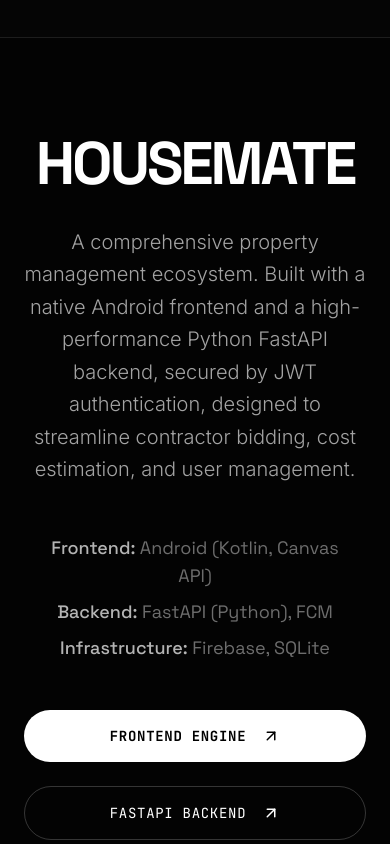
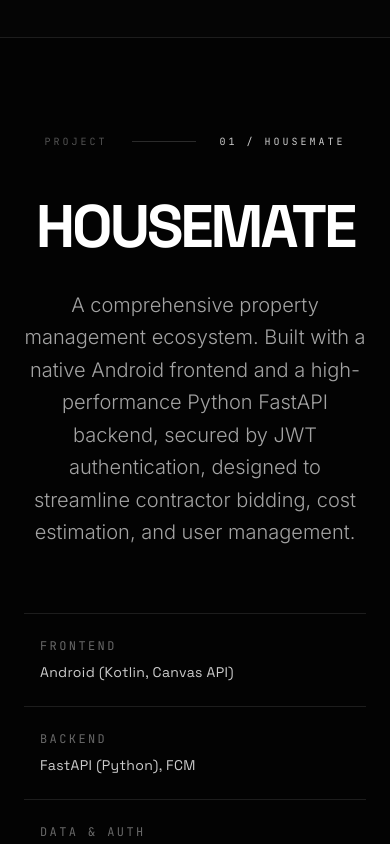
Before and after one commit to Rao-automates/Portfolio, a Next.js app: page / in a window 390 px wide. Shown: the part 5500-6344 px from the top of the page. Built offline with nearby package versions, Linux system fonts and the light colour scheme.

Commit message:
UI: Restored labels with an ultra-premium architectural blueprint aesthetic

```diff
--- a/components/HouseMateCaseStudy.jsx
+++ b/components/HouseMateCaseStudy.jsx
@@ -40,7 +40,12 @@ export function HouseMateCaseStudy() {
          No scroll-jacking, perfectly smooth.
       */}
       <div className="px-6 md:px-12 max-w-[100rem] mx-auto mb-16 md:mb-32 flex flex-col items-center">
-         {/* No label, just massive typography */}
+         {/* Architectural Blueprint Label */}
+         <div className="flex items-center gap-6 mb-12 w-full justify-center opacity-80">
+           <span className="text-[10px] md:text-xs font-mono uppercase tracking-[0.3em] text-white/40">Project</span>
+           <div className="w-16 h-[1px] bg-white/20" />
+           <span className="text-[10px] md:text-xs font-mono uppercase tracking-[0.3em] text-white">01 / HouseMate</span>
+         </div>
          <h2 className="text-6xl sm:text-8xl md:text-[8rem] lg:text-[10rem] font-display font-black uppercase text-white leading-none tracking-tighter text-center">
            HouseMate
          </h2>
@@ -48,17 +53,18 @@ export function HouseMateCaseStudy() {
            A comprehensive property management ecosystem. Built with a native Android frontend and a high-performance Python FastAPI backend, secured by JWT authentication, designed to streamline contractor bidding, cost estimation, and user management.
          </p>
 
-         {/* Brutalist Typographic Tech Stack */}
-         <div className="flex flex-col items-center gap-2 mt-12 opacity-70 text-center px-4">
-            <span className="text-white/60 font-display text-lg md:text-xl">
-              <span className="text-white font-medium">Frontend:</span> Android (Kotlin, Canvas API)
-            </span>
-            <span className="text-white/60 font-display text-lg md:text-xl">
-              <span className="text-white font-medium">Backend:</span> FastAPI (Python), FCM
-            </span>
-            <span className="text-white/60 font-display text-lg md:text-xl">
-              <span className="text-white font-medium">Infrastructure:</span> Firebase, SQLite
-            </span>
+         {/* Technical Specification Sheet (Premium Tech Stack) */}
+         <div className="w-full max-w-4xl mt-16 flex flex-col border-t border-white/10">
+            {[
+              { label: "Frontend", value: "Android (Kotlin, Canvas API)" },
+              { label: "Backend", value: "FastAPI (Python), FCM" },
+              { label: "Data & Auth", value: "Firebase, SQLite, JWT" }
+            ].map((spec, i) => (
+              <div key={i} className="flex flex-col md:flex-row md:items-center justify-between py-6 border-b border-white/10 group hover:bg-white/[0.02] transition-colors px-4">
+                <span className="text-xs font-mono uppercase tracking-[0.2em] text-white/40 mb-2 md:mb-0 group-hover:text-white/60 transition-colors">{spec.label}</span>
+                <span className="text-sm md:text-base font-display tracking-wide text-white/80 group-hover:text-white transition-colors">{spec.value}</span>
+              </div>
+            ))}
          </div>
 
          <div className="flex flex-col md:flex-row gap-6 w-full justify-center mt-12">
@@ -204,8 +210,9 @@ export function HouseMateCaseStudy() {
       </div>
 
       {/* FULL VISUAL GALLERY (Horizontal Scroll) */}
-      <div className="w-full max-w-[100rem] mx-auto px-6 md:px-12 mt-16 mb-8 text-center md:text-left">
-         <h3 className="text-3xl font-display font-medium text-white/50">Full Visual Index</h3>
+      <div className="w-full max-w-[100rem] mx-auto px-6 md:px-12 mt-16 mb-8 flex flex-col md:flex-row md:items-end justify-between border-b border-white/10 pb-8">
+         <h3 className="text-3xl font-display font-medium text-white/80">Visual Index</h3>
+         <span className="text-[10px] font-mono uppercase tracking-[0.2em] text-white/40 mt-4 md:mt-0">Fig. 01 — 15</span>
       </div>
 
       <div
@@ -235,7 +242,12 @@ export function HouseMateCaseStudy() {
                      draggable="false"
                    />
 
-                   {/* Removed text labels completely, letting the images speak for themselves */}
+                   {/* Premium Gallery Placard Label */}
+                   <div className="w-full mt-6 md:mt-8 flex items-center justify-between opacity-50 group-hover:opacity-100 transition-opacity duration-500">
+                     <span className="text-[10px] font-mono uppercase tracking-[0.2em] text-white">Fig. {String(index + 1).padStart(2, '0')}</span>
+                     <div className="flex-grow mx-4 h-[1px] bg-white/20" />
+                     <span className="text-xs font-display tracking-widest uppercase text-white/80">{screenName}</span>
+                   </div>
 
                 </div>
               )
--- a/components/LinkedInAutomationCaseStudy.jsx
+++ b/components/LinkedInAutomationCaseStudy.jsx
@@ -16,6 +16,13 @@ export function LinkedInAutomationCaseStudy() {
          {/* STICKY LEFT PANEL */}
          <div className="w-full xl:w-[40%] xl:sticky xl:top-0 h-auto xl:h-screen flex flex-col justify-center p-6 md:p-16 z-20 bg-[#030303]/80 backdrop-blur-3xl xl:bg-transparent border-b xl:border-b-0 xl:border-r border-white/5">
 
+            {/* Architectural Blueprint Label */}
+            <div className="flex items-center gap-4 mb-12 opacity-80">
+              <span className="text-[10px] md:text-xs font-mono uppercase tracking-[0.3em] text-emerald-500/40">System</span>
+              <div className="w-12 h-[1px] bg-emerald-500/30" />
+              <span className="text-[10px] md:text-xs font-mono uppercase tracking-[0.3em] text-emerald-500">02 / Automation</span>
+            </div>
+
             <h2 className="text-5xl md:text-7xl font-display font-black uppercase text-white leading-[0.9] tracking-tighter mb-8">
               LinkedIn<br/>Automation<br/>Engine
             </h2>
@@ -24,17 +31,18 @@ export function LinkedInAutomationCaseStudy() {
               A comprehensive n8n workflow system that automates content generation, approval, and LinkedIn posting with AI and dynamic chart visualizations.
             </p>
 
-            {/* Brutalist Typographic Tech Stack */}
-            <div className="flex flex-col gap-1 mb-12 opacity-70">
-               <span className="text-white/60 font-display text-lg md:text-xl">
-                 <span className="text-white font-medium">Core:</span> n8n Workflow Engine, GPT-4
-               </span>
-               <span className="text-white/60 font-display text-lg md:text-xl">
-                 <span className="text-white font-medium">Integrations:</span> LinkedIn API, Gmail API
-               </span>
-               <span className="text-white/60 font-display text-lg md:text-xl">
-                 <span className="text-white font-medium">Data & Visuals:</span> Google Sheets, ApiFlash
-               </span>
+            {/* Technical Specification Sheet */}
+            <div className="w-full flex flex-col border-t border-white/10 mb-12">
+               {[
+                 { label: "Core", value: "n8n Workflow Engine, GPT-4" },
+                 { label: "Integrations", value: "LinkedIn API, Gmail API" },
+                 { label: "Data & Visuals", value: "Google Sheets, ApiFlash" }
+               ].map((spec, i) => (
+                 <div key={i} className="flex flex-col md:flex-row md:items-center justify-between py-4 md:py-6 border-b border-white/10 group hover:bg-white/[0.02] transition-colors px-2">
+                   <span className="text-[10px] md:text-xs font-mono uppercase tracking-[0.2em] text-white/40 mb-1 md:mb-0 group-hover:text-white/60 transition-colors">{spec.label}</span>
+                   <span className="text-sm font-display tracking-wide text-white/80 group-hover:text-white transition-colors text-right">{spec.value}</span>
+                 </div>
+               ))}
             </div>
 
             <div className="flex gap-4">
@@ -60,6 +68,12 @@ export function LinkedInAutomationCaseStudy() {
                   {/* The Image Wrapper */}
                   <div className="relative w-full rounded-2xl border border-white/10 shadow-[0_30px_60px_rgba(0,0,0,0.8)] overflow-hidden bg-[#0a0a0a] group-hover:border-emerald-500/30 transition-colors duration-500 z-10">
 
+                     {/* Elegant Image Placard */}
+                     <div className="w-full h-10 border-b border-white/5 flex items-center justify-between px-6 bg-white/[0.02]">
+                       <span className="text-[9px] font-mono uppercase tracking-[0.3em] text-white/30">Process Overview</span>
+                       <span className="text-[9px] font-mono uppercase tracking-[0.3em] text-emerald-500/50">Fig. 0{index + 1}</span>
+                     </div>
+
                      {/* The Workflow Screenshot */}
                      {/* eslint-disable-next-line @next/next/no-img-element */}
                      <img
```
